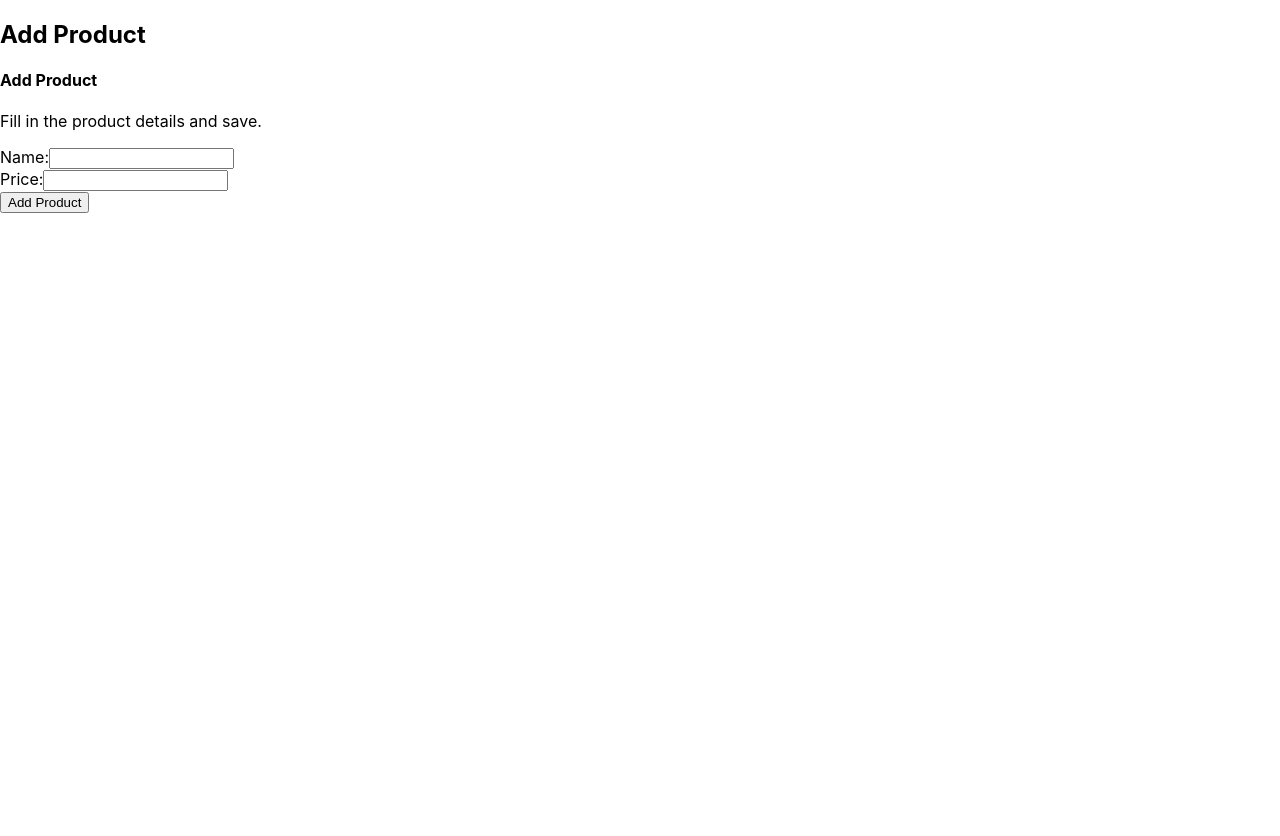
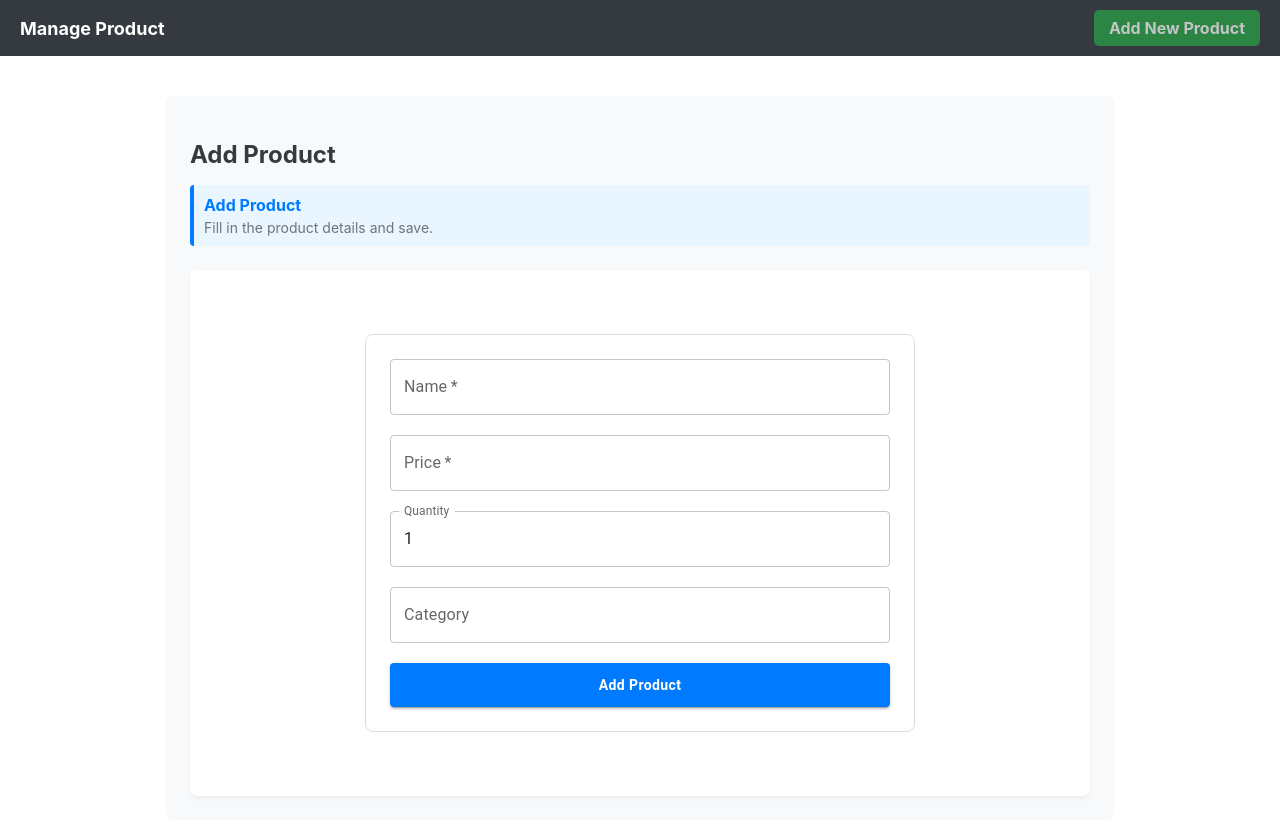
Before and after one commit to Oumaymaazmi/crud-task-front, a React (Create React App) app: page /add in a window 1280 px wide. Shown: the top 836 px of the page. Before the commit the page ends 800 px from the top, so only its background shows below. Built offline with nearby package versions, Linux system fonts and the light colour scheme.

Commit message:
Add wrapper styling to AppAddProduct

```diff
--- /dev/null
+++ b/src/components/FormLayout/Wrapper.js
@@ -0,0 +1,52 @@
+
+import { styled } from "@mui/system";
+
+const Wrapper = styled("div")`
+  max-width: 900px;
+  margin: 40px auto;
+  padding: 24px;
+  background-color: #f8f9fa;
+  border-radius: 8px;
+
+  h2 {
+    font-size: 24px;
+    margin-bottom: 16px;
+    font-weight: bold;
+    color: #343a40;
+  }
+
+  .timeline {
+    display: flex;
+    flex-direction: column;
+    gap: 10px;
+    margin-bottom: 24px;
+
+    .selected {
+      background-color: #e9f5ff;
+      border-left: 4px solid #007bff;
+      padding: 10px;
+      border-radius: 4px;
+    }
+
+    h4 {
+      margin: 0 0 4px;
+      color: #007bff;
+    }
+
+    p {
+      margin: 0;
+      font-size: 14px;
+      color: #6c757d;
+    }
+  }
+
+  .form-container {
+    background-color: white;
+    padding: 24px;
+    border-radius: 8px;
+    box-shadow: 0 2px 4px rgba(0, 0, 0, 0.05);
+  }
+`;
+
+
+export default Wrapper;
--- a/src/components/FormLayout/index.js
+++ b/src/components/FormLayout/index.js
@@ -1,8 +1,10 @@
 import React from "react";
+import { styled } from "@mui/system";
+import Wrapper from './Wrapper';
 
 export default function FormLayout({ sectionName, TimelineItems, children }) {
   return (
-    <div>
+    <Wrapper>
       <h2>{sectionName}</h2>
       <div className="timeline">
         {TimelineItems.map((item) => (
@@ -13,6 +15,6 @@ export default function FormLayout({ sectionName, TimelineItems, children }) {
         ))}
       </div>
       <div className="form-container">{children}</div>
-    </div>
+    </Wrapper>
   );
 }
--- /dev/null
+++ b/src/components/Navbar/index.js
@@ -0,0 +1,33 @@
+import React from "react";
+import { Link, useLocation } from "react-router-dom";
+
+export default function Navbar() {
+  const location = useLocation();
+
+  return (
+    <nav style={{
+      backgroundColor: "#343a40",
+      padding: "10px 20px",
+      display: "flex",
+      justifyContent: "space-between",
+      alignItems: "center",
+      color: "white",
+    }}>
+      <div style={{ fontWeight: "bold", fontSize: "18px" }}>Manage Product</div>
+      <Link
+        to="/add"
+        style={{
+          backgroundColor: "#28a745",
+          color: "white",
+          padding: "8px 15px",
+          borderRadius: "5px",
+          textDecoration: "none",
+          fontWeight: "bold",
+          opacity: location.pathname === "/add" ? 0.7 : 1
+        }}
+      >
+        Add New Product
+      </Link>
+    </nav>
+  );
+}
--- /dev/null
+++ b/src/containers/AppAddProduct/Wrapper.js
@@ -0,0 +1,46 @@
+
+import { styled } from "@mui/system";
+
+const Wrapper = styled("div")`
+  max-width: 500px;
+  margin: 40px auto;
+  padding: 24px;
+  border: 1px solid #ddd;
+  border-radius: 8px;
+  background-color: #fff;
+
+  .form-field {
+    margin-bottom: 20px;
+  }
+
+  .description {
+    min-height: 108px;
+
+    & > div {
+      height: 100%;
+
+      .MuiFilledInput-root {
+        width: 100%;
+      }
+    }
+  }
+
+  .secondary {
+    width: 50px;
+    height: 40px;
+    padding: 0;
+    min-width: unset;
+  }
+
+  .submit-btn {
+    background-color: #007bff;
+    color: #fff;
+    font-weight: bold;
+    padding: 10px 16px;
+    border-radius: 4px;
+    width: 100%;
+    text-transform: none;
+  }
+`;
+
+export default Wrapper;
--- a/src/containers/AppAddProduct/index.js
+++ b/src/containers/AppAddProduct/index.js
@@ -1,18 +1,13 @@
 import React, { useEffect, useState } from "react";
 import { useParams, useNavigate } from "react-router-dom";
+import Wrapper from './Wrapper';
+import { TextField, Button } from "@mui/material";
 
 export default function AppAddProduct() {
   const { id } = useParams();
-  const navigate = useNavigate();
 
-  const [product, setProduct] = useState({ name: "", price: "" });
+  const [product, setProduct] = useState({ name: "", price: "", quantity:1, category:"" });
   const [loading, setLoading] = useState(false);
-
-  useEffect(() => {
-    if (id) {
-      setLoading(true);
-    }
-  }, [id]);
 
   function handleChange(e) {
     setProduct({ ...product, [e.target.name]: e.target.value });
@@ -21,46 +16,65 @@ export default function AppAddProduct() {
   function handleSubmit(e) {
     e.preventDefault();
     setLoading(true);
-
-    const payload = {
-      name: product.name,
-      price: parseFloat(product.price),
-    };
-
-    const action = 1
-    action
-      .then(() => {
-        setLoading(false);
-        navigate("/");
-      })
-      .catch(() => setLoading(false));
+    console.log("produt", product)
   }
 
-  if (loading) return <div>Loading...</div>;
-
   return (
+    <Wrapper className="scrollable pb-10">
       <form onSubmit={handleSubmit}>
-      <div>
-        <label>Name:</label>
-        <input
+        <div className="form-field">
+          <TextField
+            label="Name"
             name="name"
             value={product.name}
             onChange={handleChange}
+            variant="outlined"
+            fullWidth
             required
           />
         </div>
-      <div>
-        <label>Price:</label>
-        <input
+        <div className="form-field">
+          <TextField
+            label="Price"
             name="price"
-          type="number"
-          step="0.01"
             value={product.price}
             onChange={handleChange}
+            variant="outlined"
+            type="number"
+            fullWidth
             required
           />
         </div>
-      <button type="submit">{id ? "Update" : "Add"} Product</button>
+        <div className="form-field">
+          <TextField
+            label="Quantity"
+            name="quantity"
+            value={product.quantity}
+            onChange={handleChange}
+            variant="outlined"
+            type="number"
+            fullWidth
+          />
+        </div>
+        <div className="form-field">
+         <TextField
+            label="Category"
+            name="category"
+            value={product.category}
+            onChange={handleChange}
+            variant="outlined"
+            fullWidth
+          />
+        </div>
+        <Button
+          type="submit"
+          className="submit-btn"
+          disabled={loading}
+          variant="contained"
+        >
+          {id ? "Update" : "Add"} Product
+        </Button>
       </form>
+    </Wrapper>
   );
 }
--- a/src/routes/index.js
+++ b/src/routes/index.js
@@ -1,9 +1,11 @@
 import { BrowserRouter, Routes, Route } from "react-router-dom";
 import AddProductPage from "pages/AddProductPage";
+import Navbar from "components/Navbar";
 
 export default function AppRoutes() {
   return (
     <BrowserRouter>
+     <Navbar />
       <Routes>
         <Route path="/add" element={<AddProductPage />} />
         <Route path="/edit/:id" element={<AddProductPage />} /> {/* reuse AddProduct page for editing */}
```
Lines whose indentation alone changed are shown as unchanged.
